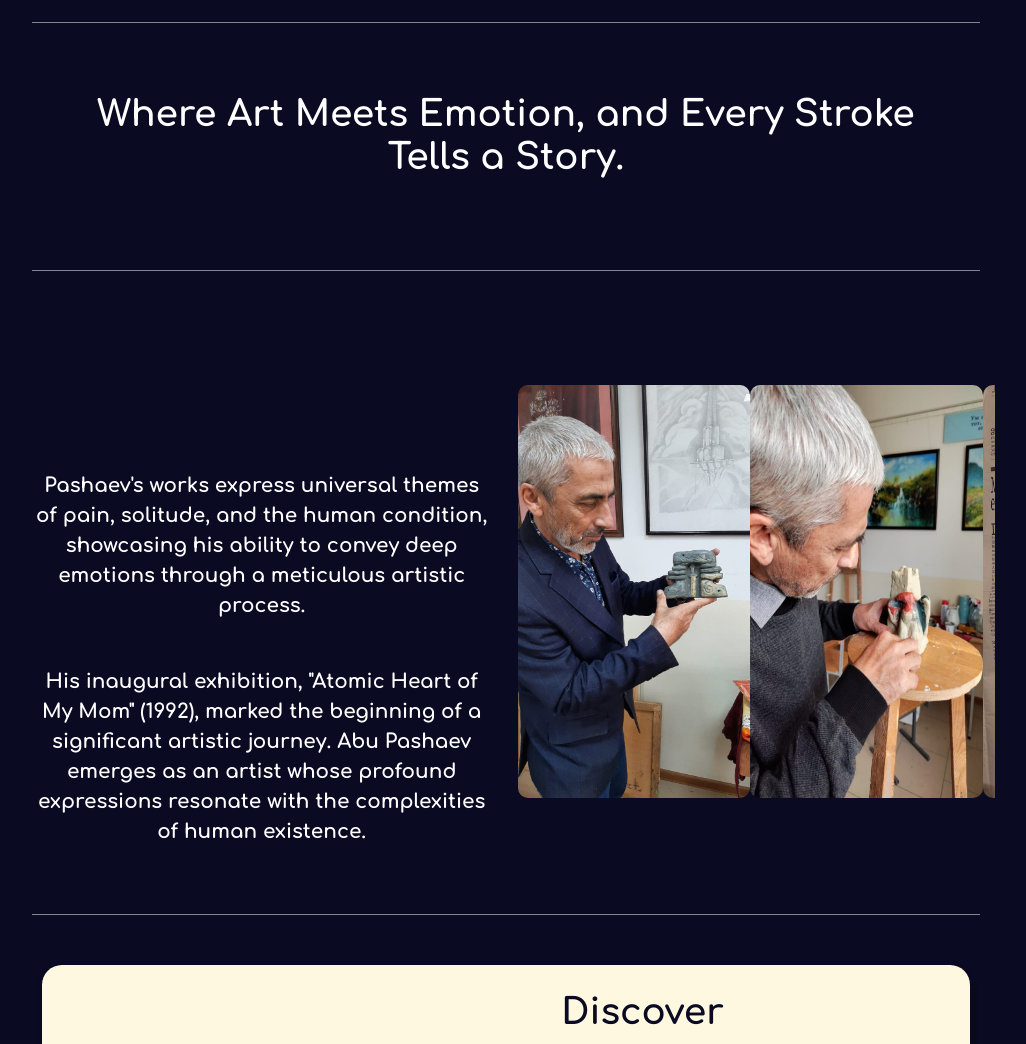
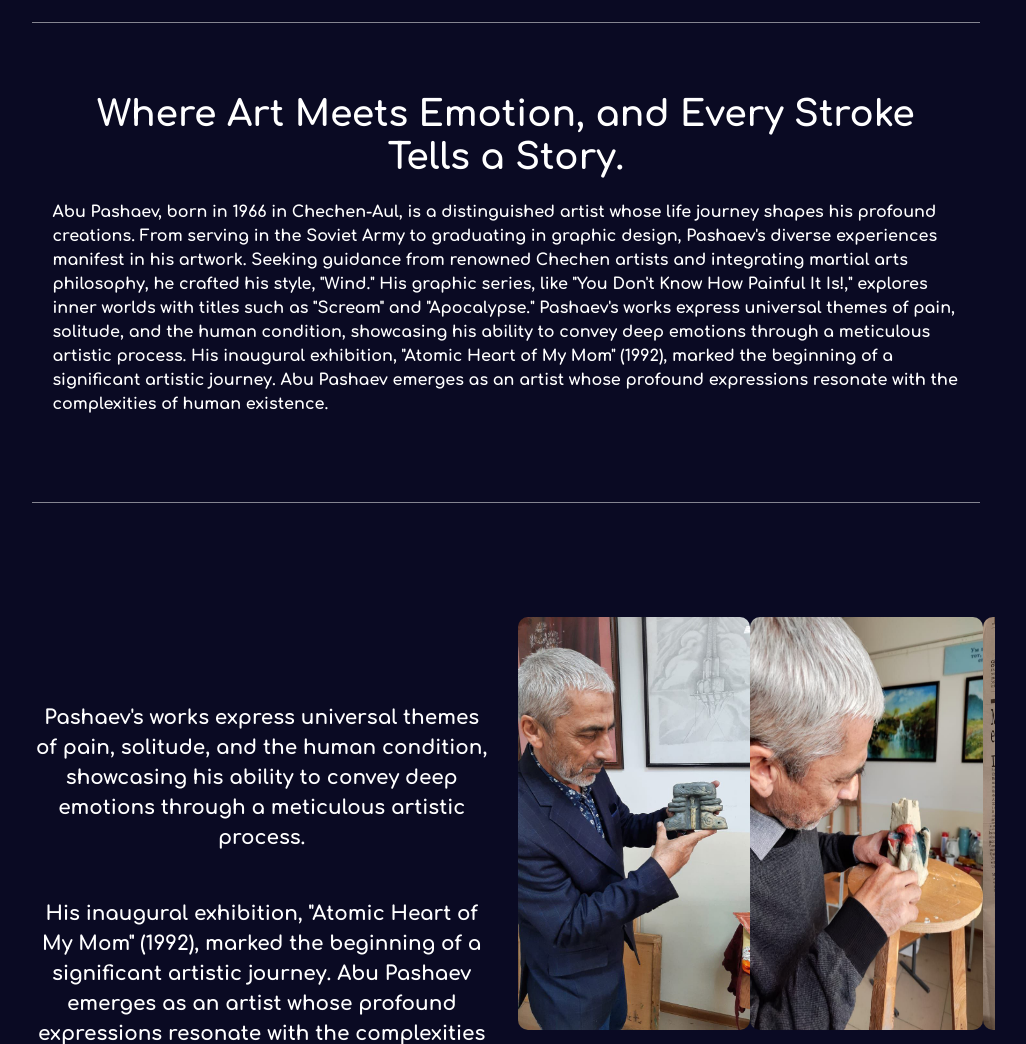
Before and after one commit to Pazzword/Django-Painter-sWeb, a Django app: page /bio/ in a window 1280 px wide. Shown: the part 1145-2189 px from the top of the page, without its empty margins (134-1160 px from the left). Run offline with Django 3.2, Linux system fonts and the light colour scheme; some libraries are stand-ins or nearby versions; some web fonts are replaced.

Commit message:
python text fixed from views

```diff
--- a/pashaev/templates/pashaev/bio.html
+++ b/pashaev/templates/pashaev/bio.html
@@ -32,7 +32,7 @@
 
     <div class="white-container">
         <h1>Where Art Meets Emotion, and Every Stroke Tells a Story.</h1>
-        {{ about }}
+        <p>{{ about }}</p>
     </div>
 
 
--- a/pashaev/views.py
+++ b/pashaev/views.py
@@ -1,4 +1,38 @@
 from django.shortcuts import render
+
+
+about = """Abu Pashaev, born in 1966 in Chechen-Aul, is a distinguished artist whose life journey shapes
+his profound creations. From serving in the Soviet Army to graduating in graphic design, Pashaev's diverse
+experiences manifest in his artwork. Seeking guidance from renowned Chechen artists and integrating martial arts philosophy,
+he crafted his style, "Wind." His graphic series, like "You Don't Know How Painful It Is!," explores inner worlds
+with titles such as "Scream" and "Apocalypse." Pashaev's works express universal themes of pain, solitude, and the human condition,
+showcasing his ability to convey deep emotions through a meticulous artistic process. His inaugural exhibition,
+"Atomic Heart of My Mom" (1992), marked the beginning of a significant artistic journey. Abu Pashaev emerges as an artist
+whose profound expressions resonate with the complexities of human existence."""
+
+mod = """The artist's series of works, titled "Esoteric Perspective on Ancestral Symbols," is a profound exploration inspired by their late mentor, Vsevolod Semenych Grygoriev. Rooted in the artist's journey of self-discovery during the early 90s, these pieces reflect their deep immersion in avant-garde movements, particularly surrealism, as they sought to articulate their unique vision through art.
+                                                                                                                                            |
+Drawing from their academic background in graphic design at the Chechen State Pedagogical Institute, the artist received pivotal guidance from Grygoriev, a seasoned artist with a rich theatrical background. Under Grygoriev's mentorship, the artist gained insights into the transformative impact of artists like Salvador Dali, who infused surrealism with their distinct worldview, shaping the artistic landscape of both the West and Europe.
+                                                                                                                                            |
+Encouraged by Grygoriev to incorporate elements of national ethnicity into their work, the artist embarked on a creative journey marked by profound symbolism and cultural significance. Each piece in the series reflects a meticulous fusion of artistic expression and ancestral heritage, aimed at capturing the essence of the human experience."""
+
+mod2 = """At the heart of these artworks lies a symbolic tapestry of imagery. The winged sun disk, a recurring motif, symbolizes the radiance of the sun and the warmth it brings, evoking feelings of tranquility and peace. Adjacent to it stands a towering structure—an architectural emblem representing human ingenuity and craftsmanship.
+                                                                                                                                            |
+On one side of the composition, the Kumgan—a vessel historically carried by women to transport water—takes center stage. Beyond its practical function, the Kumgan embodies profound symbolism, serving as a testament to compassion, femininity, and the nurturing essence of motherhood.
+                                                                                                                                            |
+Conversely, the balalaika, known as "dechig pondar," occupies the opposite end of the composition—a poignant tribute to ethnic culture, philosophy, and wisdom. Through its melodic resonance, the balalaika encapsulates the soulful essence of tradition and heritage, inviting viewers to delve into its rich tapestry of meanings.
+                                                                                                                                            |
+Unified by a central pictogram element reminiscent of the sun's radiant energy, each artwork in the series serves as a testament to the artist's creative prowess and their profound connection to ancestral symbols. Through this captivating exploration, the artist invites viewers on a journey of introspection and discovery, where art becomes a conduit for understanding the complexities of the human condition."""
+
+sign = """In this artwork, one encounters a depiction from the series "An Esoteric Perspective on
+Ancestral Symbols", specifically the right part of the triptych. It portrays a figure resembling a thinker,
+with the wing of a bird and a lowered hand, as if supporting a fragment of a mountain where a tower stands,
+alongside a flying winged sun disk. The scene invites contemplation through time and space of the origins
+of the depicted character's ancestors, the Sumerians and the Hurrians, representing a civilization that has
+faded into history. As an artist chronicler, the piece reflects a dreamlike vision, with signs resembling
+imprints suspended in the air, carrying cryptic information that eludes understanding, leaving viewers only
+able to speculate. This artwork serves as a metaphorical journey of self-discovery...
+"""
 
 
 # Create your views here.
@@ -7,7 +41,11 @@ def pashaev(request):
 
 
 def bio(request):
-    return render(request, "pashaev/bio.html", {})
+    return render(
+        request,
+        "pashaev/bio.html",
+        {"about": about, "mod": mod, "mod2": mod2},
+    )
 
 
 def gallery(request):
```
Also changed, not shown: pashaev/templates/pashaev/pashaev_home.html (+6 -6 lines).
